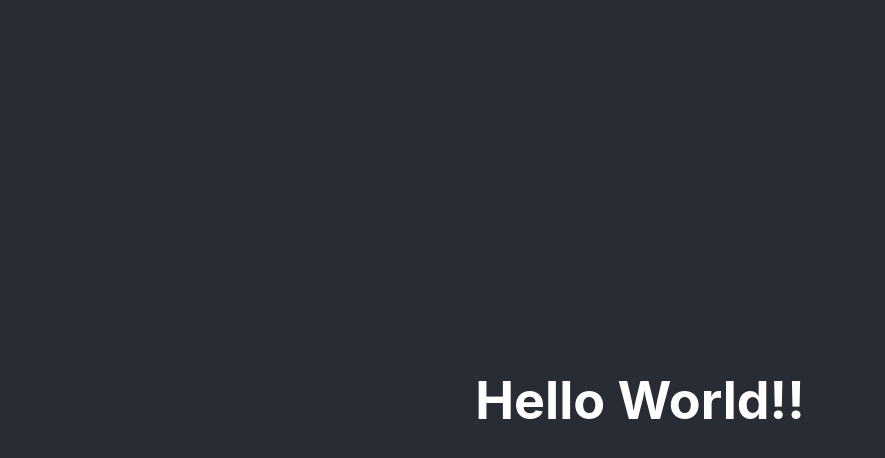
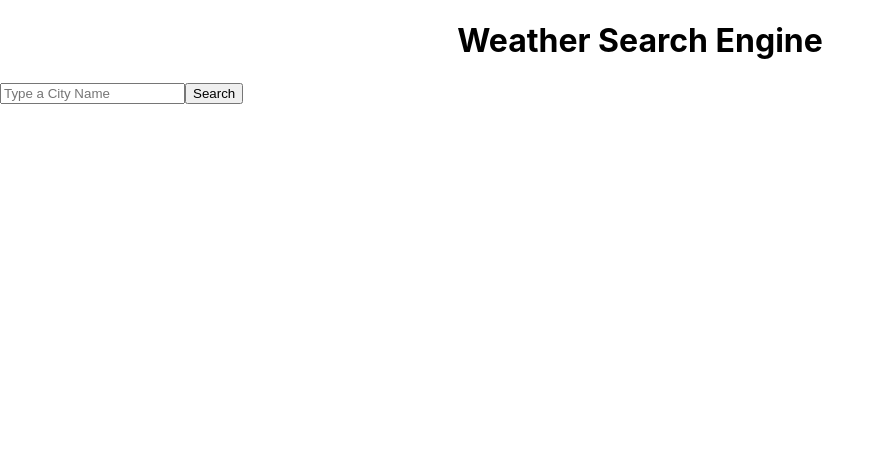
Before and after one commit to Shruti-Gupta-30/weather-react, a React (Create React App) app: page / in a window 1280 px wide. Shown: the top 458 px of the page, without its empty margins (0-885 px from the left). Built offline with nearby package versions, Linux system fonts and the light colour scheme.

Commit message:
Added weather-react project from sandbox

```diff
--- a/package.json
+++ b/package.json
@@ -7,6 +7,7 @@
     "@testing-library/react": "^13.4.0",
     "@testing-library/user-event": "^13.5.0",
     "react": "^18.2.0",
+    "react-axios": "^2.0.6",
     "react-dom": "^18.2.0",
     "react-scripts": "^5.0.1",
     "web-vitals": "^2.1.4"
--- a/src/App.js
+++ b/src/App.js
@@ -1,13 +1,9 @@
 import "./App.css";
 
-function App() {
+export default function App() {
 	return (
 		<div className="App">
-			<header className="App-header">
-				<h1> Hello World!!</h1>
-			</header>
+			<h1>Weather Search Engine</h1>
 		</div>
 	);
 }
-
-export default App;
--- /dev/null
+++ b/src/SearchEngine.js
@@ -0,0 +1,56 @@
+import React, { useState } from "react";
+import axios from "axios";
+
+export default function Search() {
+	const [city, setCity] = useState("");
+	const [loaded, setLoaded] = useState(false);
+	const [weather, setWeather] = useState({});
+
+	function showWeather(response) {
+		setLoaded(true);
+		console.log(response);
+		setWeather({
+			temperature: response.data.main.temp,
+			humidity: response.data.main.humidity,
+			windSpeed: response.data.wind.speed,
+			description: response.data.weather[0].description,
+			icon: `http://openweathermap.org/img/wn/${response.data.weather[0].icon}@2x.png`,
+		});
+	}
+
+	function handleSubmit(event) {
+		event.preventDefault();
+		let apiUrl = `https://api.openweathermap.org/data/2.5/weather?q=${city}&appid=46fac47dd8b8fa26d1b6852218ad3dfe&units=metric`;
+		axios.get(apiUrl).then(showWeather);
+	}
+	function getCity(event) {
+		event.preventDefault();
+		setCity(event.target.value);
+	}
+
+	let form = (
+		<form onSubmit={handleSubmit}>
+			<input type="search" placeholder="Type a City Name" onChange={getCity} />
+			<input type="submit" value="Search" />
+		</form>
+	);
+
+	if (loaded) {
+		return (
+			<div>
+				<div> {form} </div>
+				<ul>
+					<li> Temperature: {Math.round(weather.temperature)}°C</li>
+					<li>Humidity: {weather.humidity}%</li>
+					<li>Wind Speed: {weather.windSpeed}km/h</li>
+					<li>
+						<img src={weather.icon} alt="weather visual" />
+					</li>
+					<li>{weather.description}</li>
+				</ul>
+			</div>
+		);
+	} else {
+		return form;
+	}
+}
--- a/src/index.js
+++ b/src/index.js
@@ -1,14 +1,17 @@
-import React from 'react';
-import ReactDOM from 'react-dom/client';
-import './index.css';
-import App from './App';
-import reportWebVitals from './reportWebVitals';
+import React from "react";
+import ReactDOM from "react-dom/client";
+import "./index.css";
+import App from "./App";
+import Search from "./SearchEngine";
 
-const root = ReactDOM.createRoot(document.getElementById('root'));
+import reportWebVitals from "./reportWebVitals";
+
+const root = ReactDOM.createRoot(document.getElementById("root"));
 root.render(
-  <React.StrictMode>
-    <App />
-  </React.StrictMode>
+	<React.StrictMode>
+		<App />
+		<Search />
+	</React.StrictMode>
 );
 
 // If you want to start measuring performance in your app, pass a function
```
Also changed, not shown: 1 other file (tests, documents, lock files or other folders).
